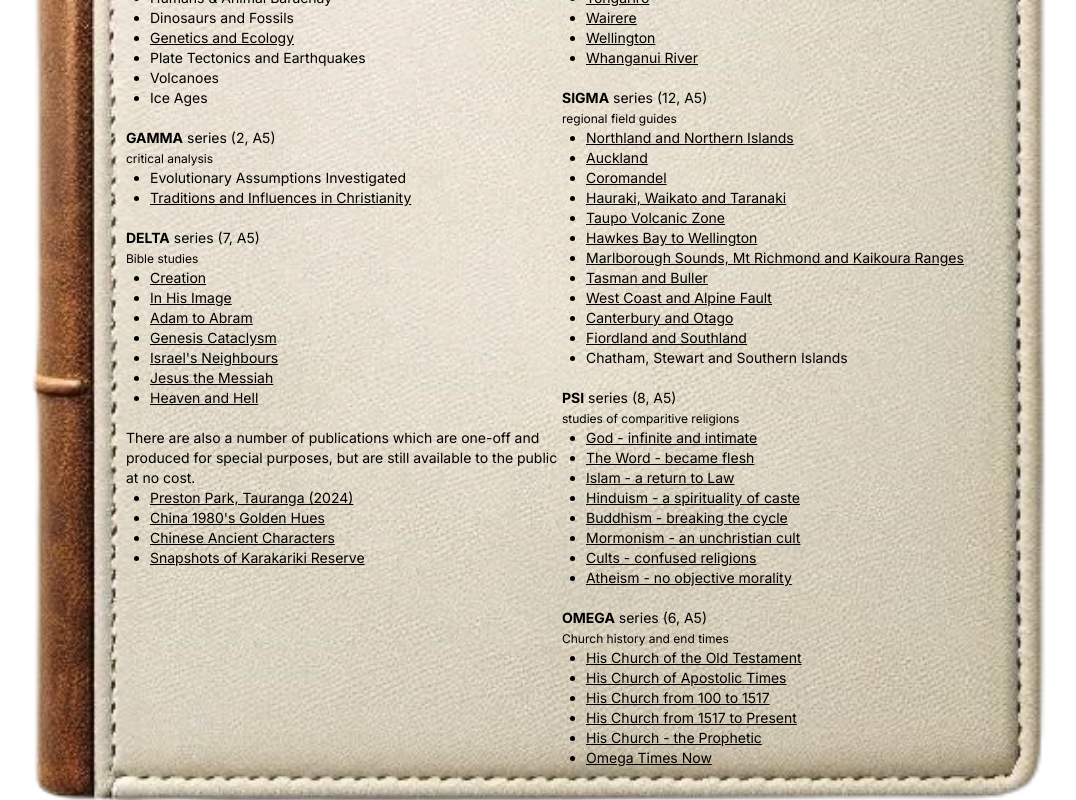
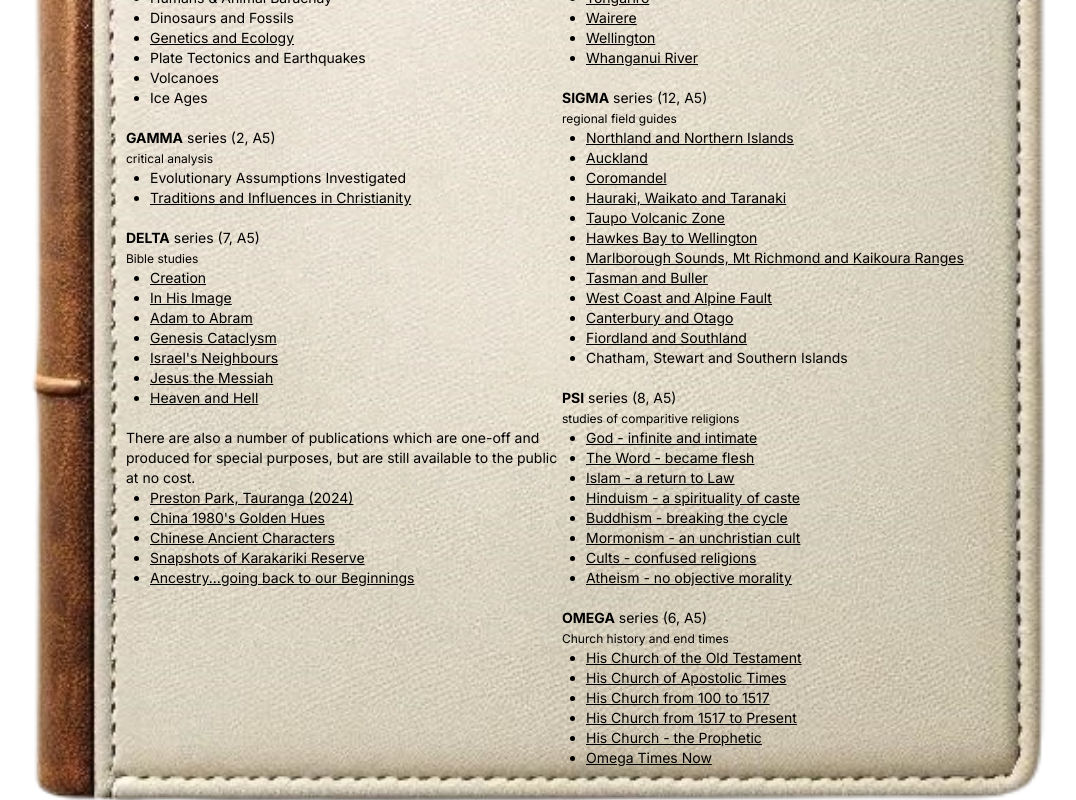
Before and after one commit to alpha2omeganz/alpha2omeganz.github.io, a Next.js app: page /catalogue in a window 1280 px wide. Shown: the part 668-1468 px from the top of the page, without its empty margins (103-1179 px from the left). Built offline with nearby package versions, Linux system fonts and the light colour scheme.

Commit message:
Add ancestry book

```diff
--- a/package.json
+++ b/package.json
@@ -13,7 +13,7 @@
   },
   "dependencies": {
     "@tailwindcss/postcss": "^4.3.3",
-    "framer-motion": "^13.2.0",
+    "framer-motion": "^13.4.0",
     "hamburger-react": "^2.5.2",
     "next": "^16.3.5",
     "react": "^19",
@@ -23,7 +23,7 @@
     "react-use": "^17.6.1"
   },
   "devDependencies": {
-    "@types/node": "^26.1.2",
+    "@types/node": "^26.6.2",
     "@types/react": "^19",
     "@types/react-dom": "^19",
     "@types/react-google-recaptcha": "^2.1.9",
--- a/src/app/catalogue/page.tsx
+++ b/src/app/catalogue/page.tsx
@@ -75,6 +75,7 @@
             <li><a className="underline" href={`${baseUrl}/China 1980s Golden Hues`}>China 1980&apos;s Golden Hues</a></li>
             <li><a className="underline" href={`${baseUrl}/Chinese Ancient Characters`}>Chinese Ancient Characters</a></li>
             <li><a className="underline" href={`${baseUrl}/Snapshots of Karakariki Reserve`}>Snapshots of Karakariki Reserve</a></li>
+            <li><a className="underline" href={`${baseUrl}/Ancestry`}>Ancestry...going back to our Beginnings</a></li>
           </ul>
         </div>
         <div className="col-start-2">
```
Also changed, not shown: 1 other file (tests, documents, lock files or other folders).
